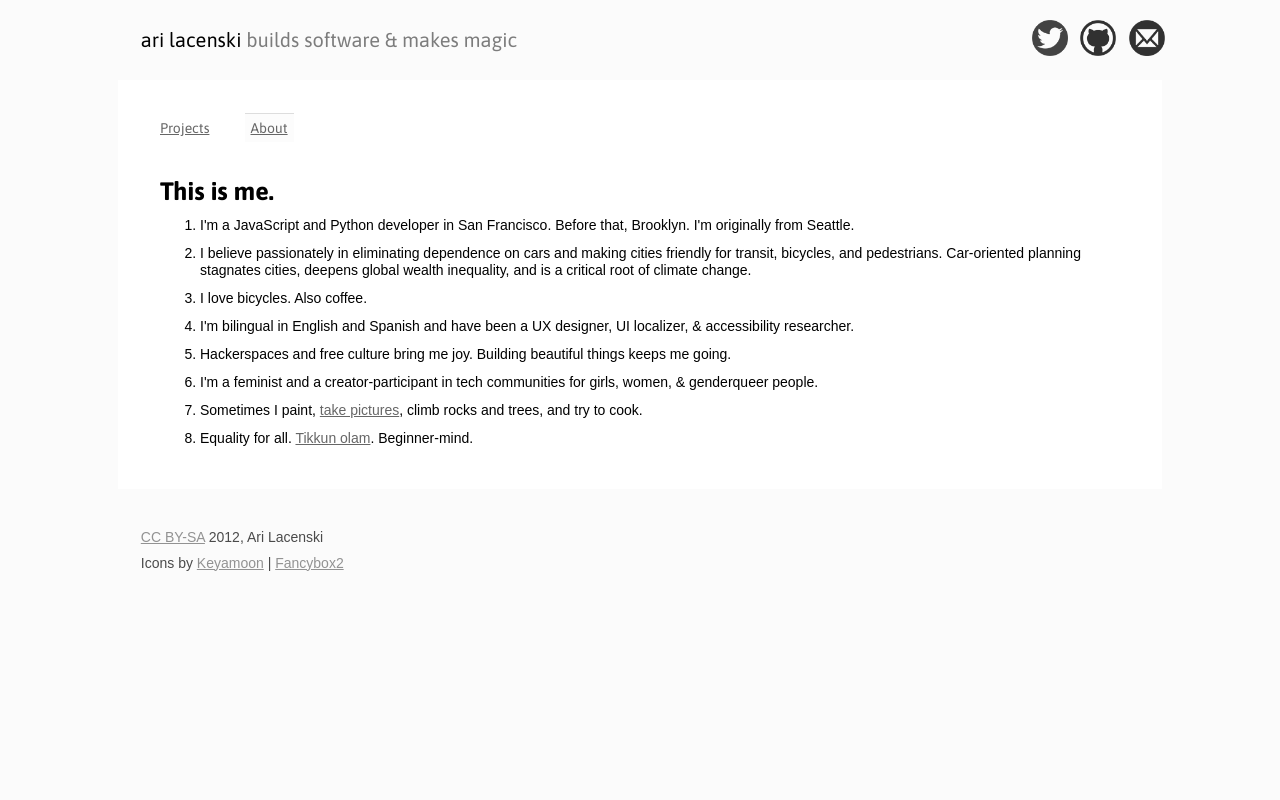
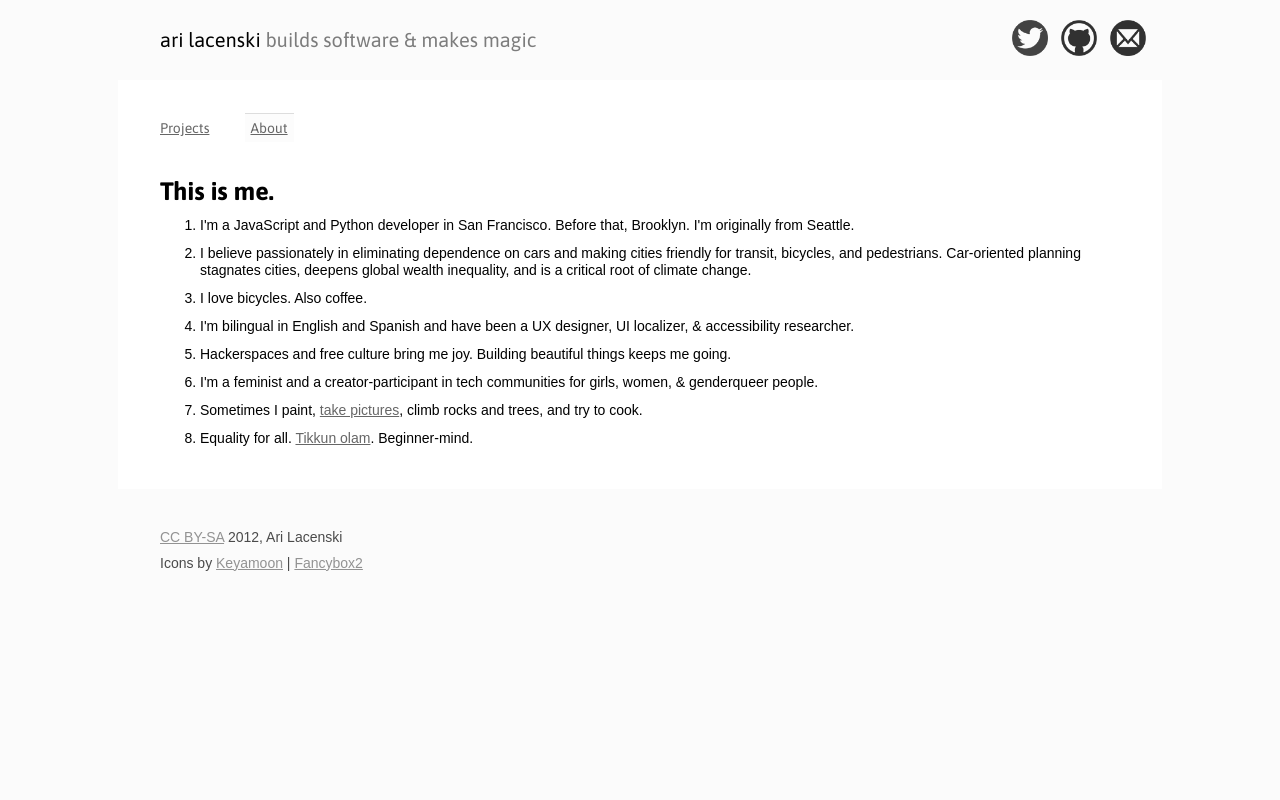
Before and after one commit to tensory/tensorylabs, a Flask app: page / in a window 1280 px wide. Run offline with Flask 2, Linux system fonts and the light colour scheme; some web fonts are replaced.

Commit message:
CSS updates

```diff
--- a/static/assets/css/site.css
+++ b/static/assets/css/site.css
@@ -1,6 +1,5 @@
 /* Colors */
 /* Type */
-/* Paths */
 body {
   font-family: 'Droid Sans', sans-serif;
   font-size: 14px;
@@ -17,6 +16,7 @@ a:hover {
 #header {
   position: relative;
   width: 78%;
+  max-width: 960px;
   margin: 0 auto;
   padding: 2em 3em; }
 
@@ -99,6 +99,7 @@ ol {
 
 #colophon {
   width: 78%;
+  max-width: 960px;
   margin: 0 auto;
   padding: 2em 3em 2.8em;
   font-size: 1em;
--- a/static/assets/css/site.scss
+++ b/static/assets/css/site.scss
@@ -7,8 +7,7 @@ $unrealfoodpills: #FA6900;
 /* Type */
 $font-asap: 'Asap', 'Helvetica', sans-serif;
 
-/* Paths */
-$icons: '../icons/';
+$max-width: 960px;
 
 body {
 	font-family: 'Droid Sans', sans-serif;
@@ -29,6 +28,7 @@ a:hover {
 #header {
 	position: relative;
 	width: 78%;
+	max-width: $max-width;
 	margin: 0 auto;
 	padding: 2em 3em;
 }
@@ -131,7 +131,7 @@ h3 {
 
 #wrap {
 	width: 78%;
-	max-width: 960px;
+	max-width: $max-width;
 	margin: 0 auto;
 	background-color: white;
 	padding: 2.8em 3em 2em;
@@ -146,6 +146,7 @@ ol {
 
 #colophon {
 	width: 78%;
+	max-width: $max-width;
 	margin: 0 auto;
 	padding: 2em 3em 2.8em;
 	font-size: 1em;
```
